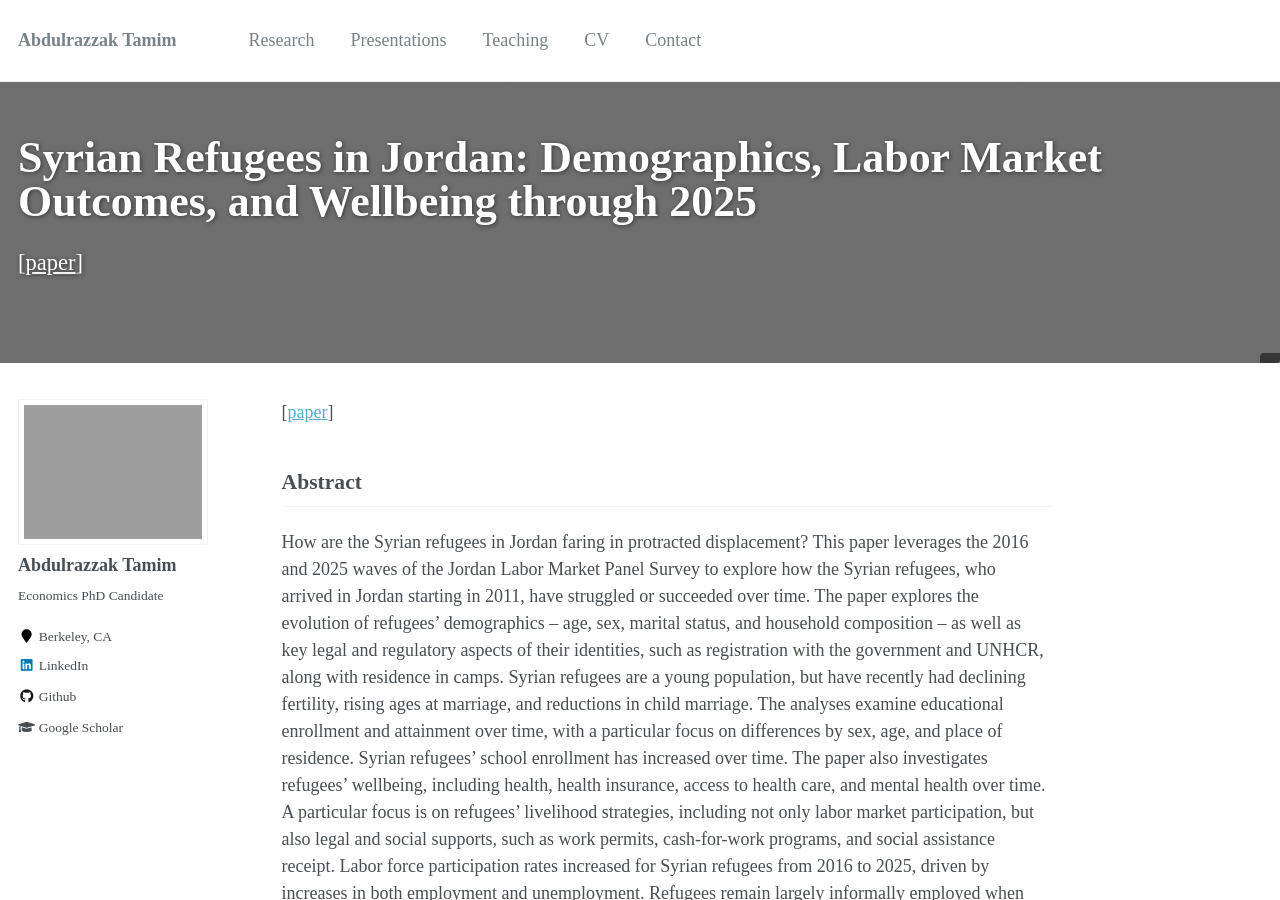
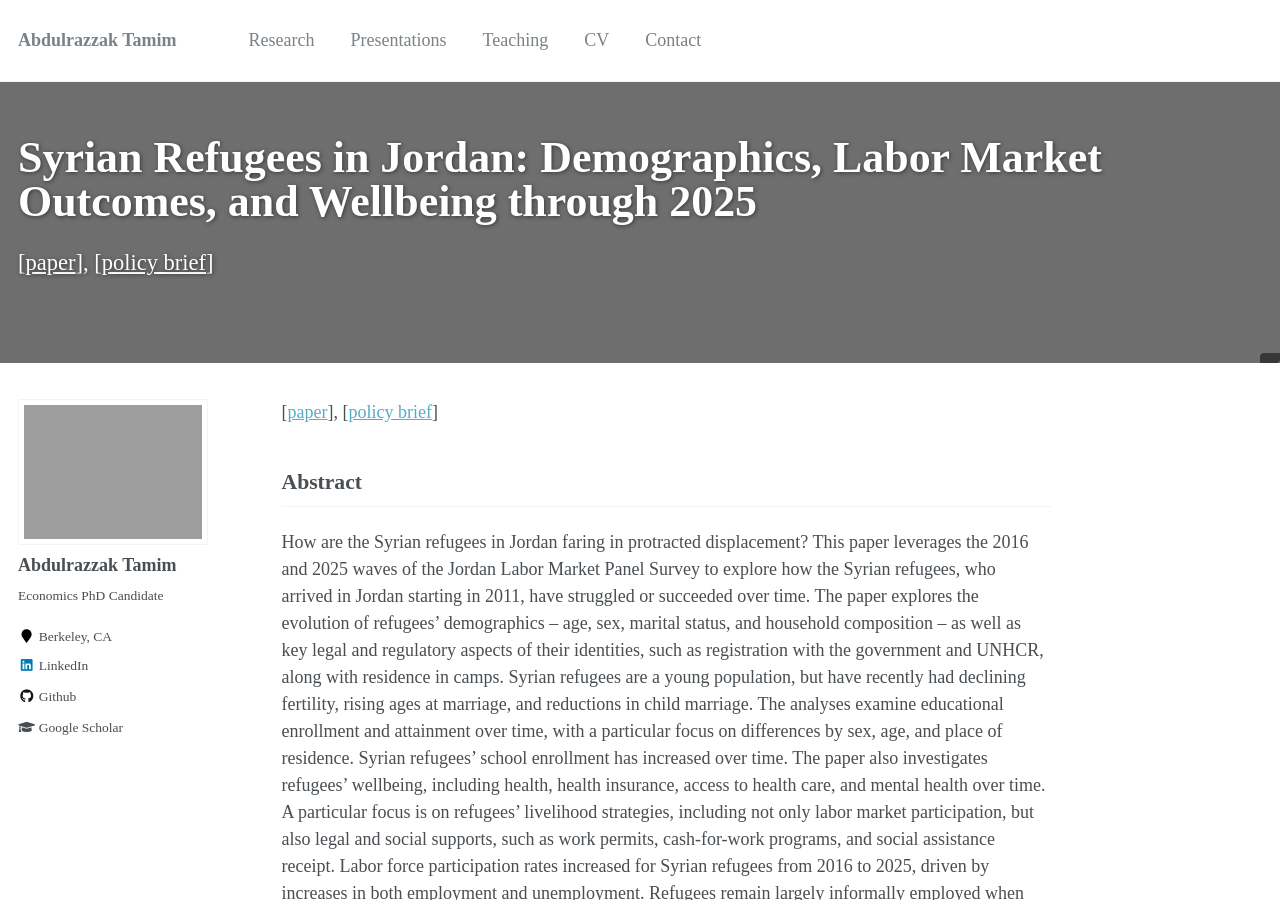
Before and after one commit to AbdulrazzakTamim/abdulrazzaktamim.github.io, a Jekyll site: the page built from _publications/erf.md, in a window 1280 px wide and 900 px high. Built offline with Jekyll 4.4.1, drawn with Linux system fonts in a browser that asks for light colours; comment, search, counter and statistics services are not loaded.

Commit message:
Update ERF publication with additional links
Added a policy brief link to the publications section.

```diff
--- a/_publications/erf.md
+++ b/_publications/erf.md
@@ -13,7 +13,7 @@ header:
 co_authors: '[Caroline Krafft](https://carolinekrafft.com/)'
 ---
 
-[[paper](https://erf.org.eg/publications/syrian-refugees-in-jordan-demographics-labor-market-outcomes-and-wellbeing-through-2025/)]
+[[paper](https://erf.org.eg/publications/syrian-refugees-in-jordan-demographics-labor-market-outcomes-and-wellbeing-through-2025/)], [[policy brief](https://erf.org.eg/publications/syrian-refugees-in-jordan-progress-on-education-and-employment-deteriorating-health/)]
 
 ## Abstract
 
```
